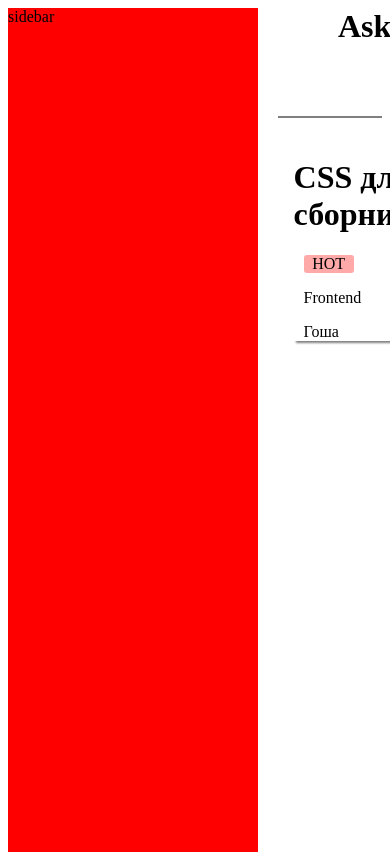
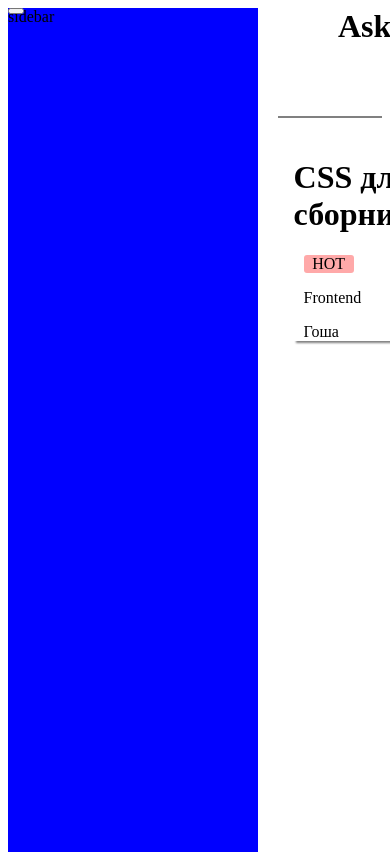
Before and after one commit to LLergibt/Note-board, a React (Create React App) app in the folder frontend/: page / in a window 390 px wide. Both pictures are taken after a click on the button 35 px from the left and 16 px from the top of the page. Shown: the top 860 px of the page. Built offline with nearby package versions, Linux system fonts and the light colour scheme.

Commit message:
Сделал рефакторинг сайдбара

```diff
--- a/frontend/src/components/layout.css
+++ b/frontend/src/components/layout.css
@@ -9,6 +9,8 @@
   grid-template-columns: 250px 1fr 1fr 1fr;
   gap: 20px;
   grid-template-rows: 13% 1fr 1fr 1fr;
+}
+.show-sidebar {
   grid-template-areas:
         "sidebar header header header"
         "sidebar content content content"
@@ -21,26 +23,20 @@
   background: rgb(30, 50, 92);
   grid-area: sidebar;
 }
-.sidebar-button {
-  background: none;
-  border: none;
-  margin-left: 60%;
-}
-.menu-button {
-  background: none;
-  border: none;
-  height: 2vh;
-}
-.button-hidden {
-  display: none;
-}
-.container-hidden-sidebar {
+
+.hidden-sidebar {
   grid-template-areas:
         "header header header header header"
         "content content content content content"
         "content content content content content"
         "content content content content content"
 
+}
+.hidden-sidebar .sidebar {
+display: none;
+}
+.gg {
+  position: fixed;
 }
 .sidebar-hidden {
 display: none;
@@ -73,10 +69,6 @@ button:hover {
   border: none;
   margin-right: 5%;
 }
-.header .menu-button {
-  grid-area: button;
-
-}
 .content {
   grid-area: content;
 
@@ -91,7 +83,6 @@ button:hover {
           "content content content content content";
   }
   .sidebar {
-
     display: none;
   }
   .header {
@@ -112,7 +103,7 @@ button:hover {
     display: none;
   }
 
-  .container-hidden-sidebar {
+  .hidden-sidebar {
   grid-template-areas:
         "sidebar header header header header"
         "sidebar content content content content"
@@ -120,10 +111,9 @@ button:hover {
         "sidebar content content content content"
         "sidebar content content content content";
   }
-
-  .sidebar-hidden {
+  .hidden-sidebar .sidebar {
     display: inline;
-    background: red;
+    background: blue;
     grid-area: sidebar
   }
   .button-hidden {
--- a/frontend/src/components/layout.jsx
+++ b/frontend/src/components/layout.jsx
@@ -14,17 +14,14 @@ const Layout = () => {
   console.log(hidden)
   return (
     <>
-    <div className={hidden? "container container-hidden-sidebar": "container"}>
-      <div className={hidden ? 'sidebar-hidden' : "sidebar"}>sidebar
-        <button  className={hidden ? 'sidebar-button button-hidden': 'sidebar-button'} onClick={onClick}>
-        {hidden?  <i class="gg-menu"></i>: <i class="gg-chevron-double-right-r"></i>}
-        </button>
+    <button  className={'gg'} onClick={onClick}>
+    <i className="gg-menu"></i>
+    </button>
+    <div className={hidden? "container hidden-sidebar": "container show-sidebar"}>
+      <div className="sidebar">sidebar
 
       </div>
-      <div className={hidden? "header": "header header-small"}>
-        <button  className={hidden ? 'menu-button small-screen-hide': 'menu-button button-hidden'} onClick={onClick}>
-        <i className="gg-menu"></i>
-        </button>
+      <div className="header">
 
         <h1>
           Askarate.moscow
```
Also changed, not shown: 1 other file (tests, documents, lock files or other folders).
